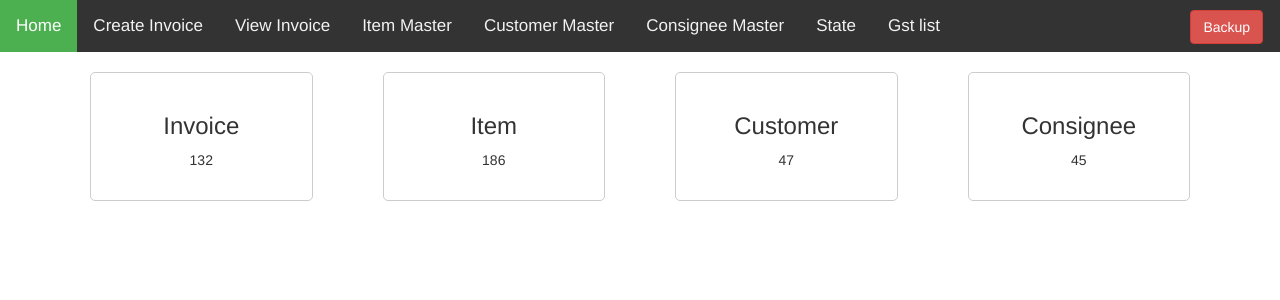
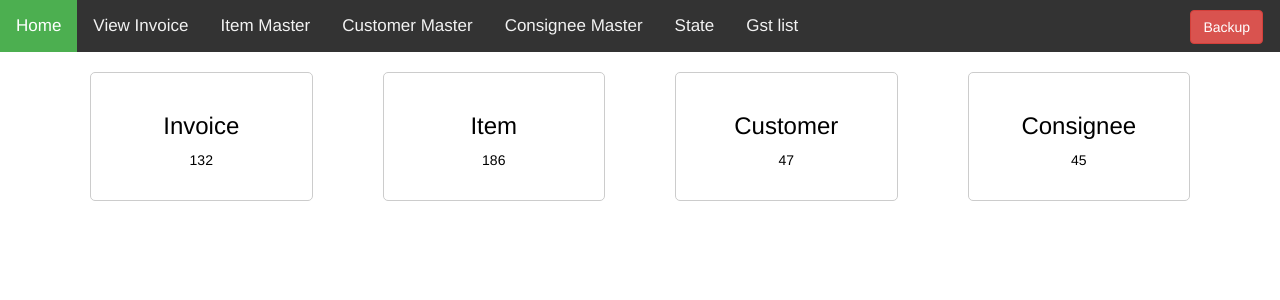
Before and after one commit to mr-bhanushali03/Billing-Software, a PHP site: page / in a window 1280 px wide. Shown: the top 300 px of the page. Run offline with PHP 8.4, Linux system fonts and the light colour scheme; data comes from the database, SQL or seed files in the repository.

Commit message:
minor changes

```diff
--- a/index.php
+++ b/index.php
@@ -20,7 +20,6 @@ $consigneeCount = mysqli_num_rows($consignees);
   <script src="js/jquery.min.js"></script>
   <script src="js/bootstrap.min.js"></script>
   <style>
-    /* Add custom styles here */
     .backup-btn {
       position: absolute;
       top: 10px;
@@ -33,6 +32,11 @@ $consigneeCount = mysqli_num_rows($consignees);
       border: 1px solid #ccc;
       border-radius: 5px;
       text-align: center;
+      color: black;
+    }
+
+    .count-box a {
+      text-decoration: none;
     }
   </style>
 </head>
@@ -46,30 +50,38 @@ $consigneeCount = mysqli_num_rows($consignees);
   <!-- Count Boxes -->
   <div class="container">
     <div class="row">
+      <a href="quot_list.php">
         <div class="col-md-3">
           <div class="count-box">
             <h3>Invoice</h3>
             <p><?= $invoiceCount ?></p>
           </div>
         </div>
+      </a>
+      <a href="item-list.php">
         <div class="col-md-3">
           <div class="count-box">
             <h3>Item</h3>
             <p><?= $itemCount ?></p>
           </div>
         </div>
+      </a>
+      <a href="customer-list.php">
         <div class="col-md-3">
           <div class="count-box">
             <h3>Customer</h3>
             <p><?= $customerCount ?></p>
           </div>
         </div>
+      </a>
+      <a href="consignee-list.php">
         <div class="col-md-3">
           <div class="count-box">
             <h3>Consignee</h3>
             <p><?= $consigneeCount ?></p>
           </div>
         </div>
+      </a>
     </div>
   </div>
 </body>
--- a/item-list.php
+++ b/item-list.php
@@ -33,7 +33,9 @@
                                          <div class="col-sm-12">
                                              <div align="right" style="padding-right:50px;"><a href="item_detail.php"><button type="button" class="btn btn-success">
                                                          <font size="3"><i class="fa fa-plus"> ADD NEW</i></font>
-                                                     </button></a></div>
+                                                     </button>
+                                                 </a>
+                                             </div>
                                              <div class="card-box table-responsive">
                                                  <table class="table table-bordered table-striped paginate" align="center">
                                                      <thead>
--- a/menu.php
+++ b/menu.php
@@ -31,8 +31,6 @@
 
 <div class="topnav">
   <a class="active" href="index.php">Home</a>
-  <a href="invoice.php">Create Invoice</a>
-  <!--<a href="#">View Invoice</a>-->
   <a href="quot_list.php">View Invoice</a>
   <a href="item-list.php">Item Master</a>
   <a href="customer-list.php">Customer Master</a>
--- a/quot_list.php
+++ b/quot_list.php
@@ -32,7 +32,11 @@
                                  <div class="col-sm-12">
                                      <div class="row">
                                          <div class="col-sm-12">
-
+                                             <div align="right" style="padding-right:50px;"><a href="invoice.php"><button type="button" class="btn btn-success">
+                                                         <font size="3"><i class="fa fa-plus"> ADD NEW</i></font>
+                                                     </button>
+                                                 </a>
+                                             </div>
                                              <div class="card-box table-responsive">
                                                  <table class="table table-bordered table-striped paginate" align="center">
                                                      <thead>
```
Lines whose indentation alone changed are shown as unchanged.
